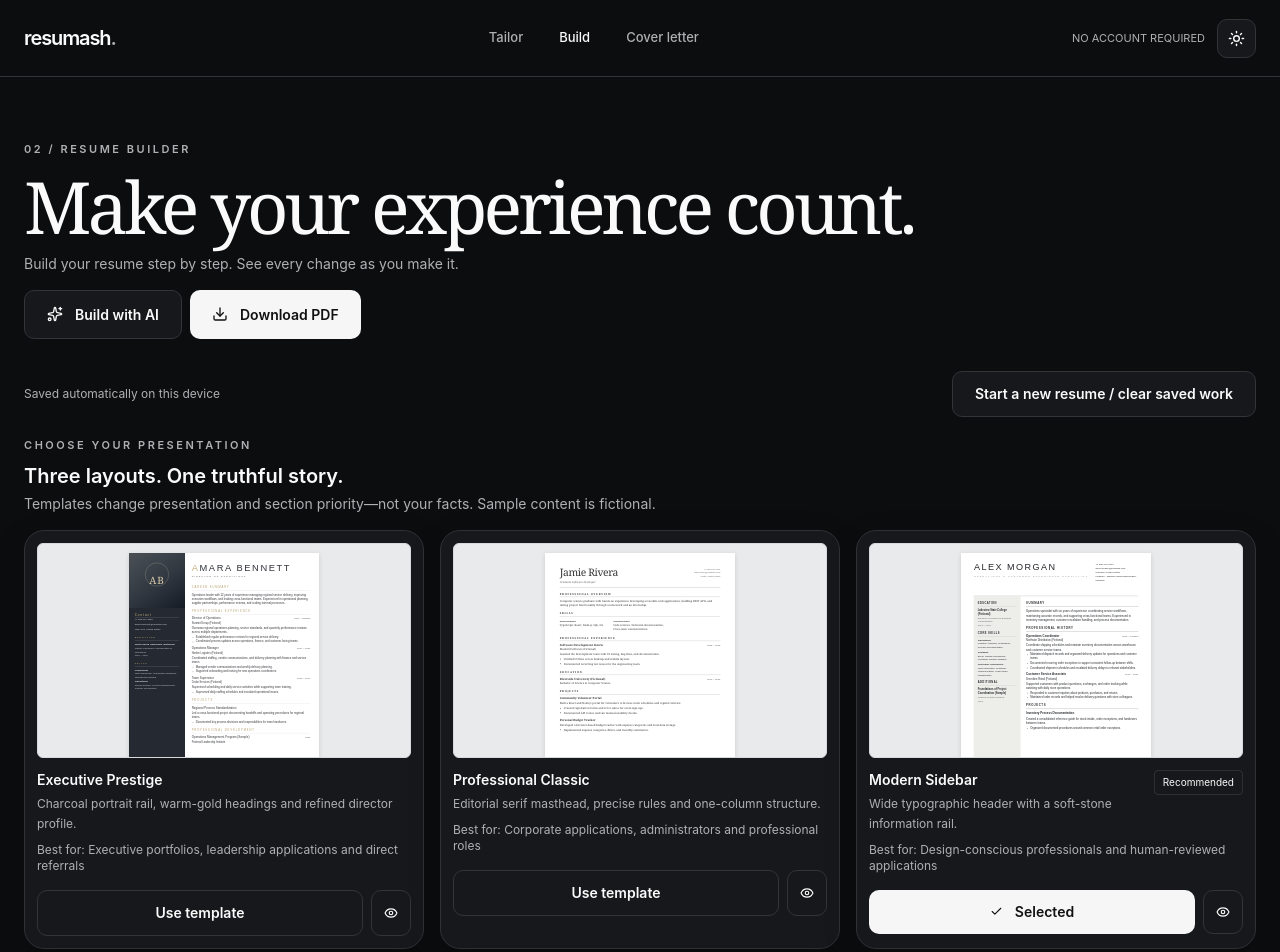
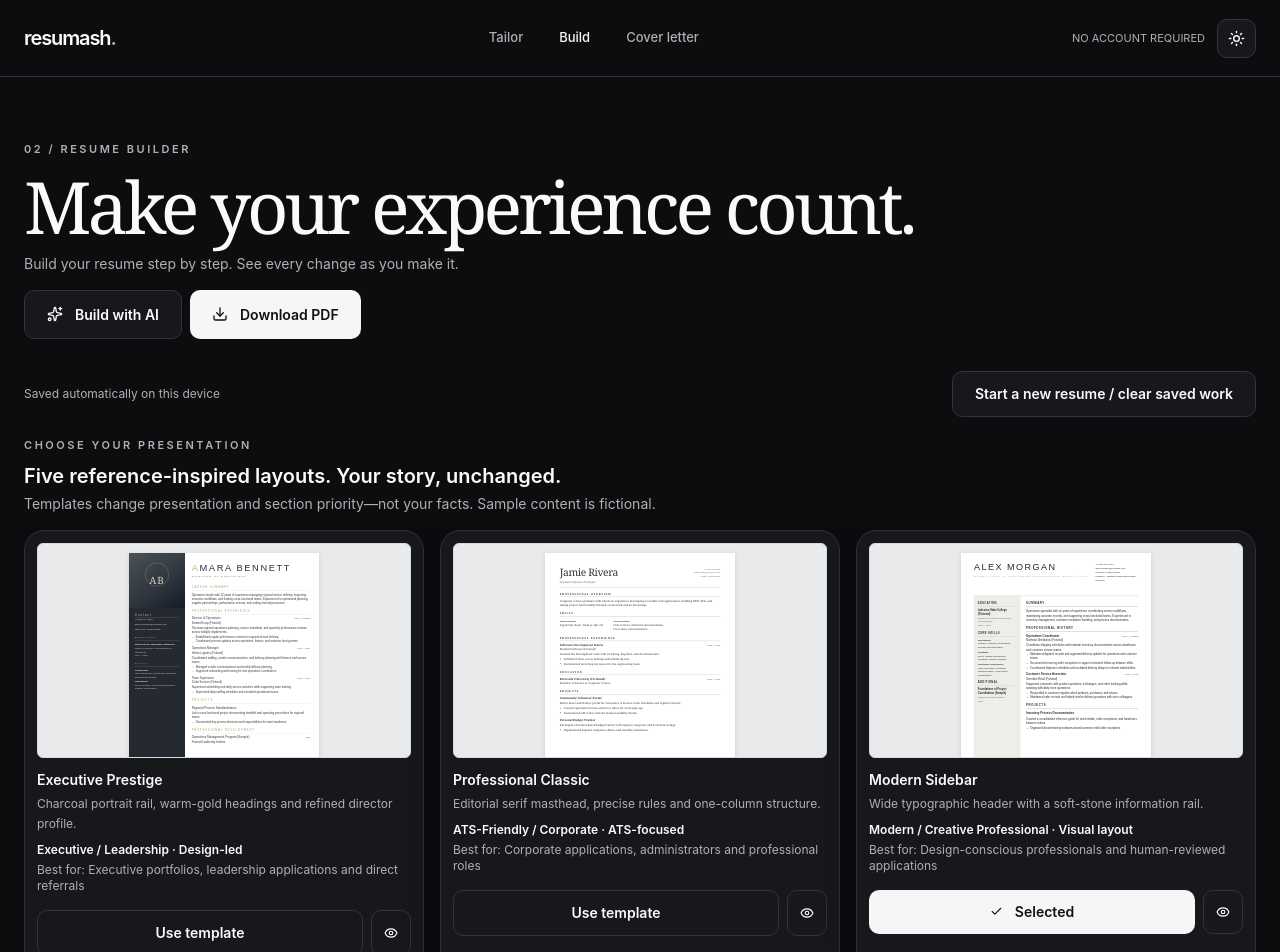
Before and after one commit to Rooqx/resumash, a React (Vite) app in the folder client/: page /build-resume in a window 1280 px wide. Shown: the top 952 px of the page. Built offline with nearby package versions, Linux system fonts and the light colour scheme; a web font is replaced by a local one.

Commit message:
feat(resume): show all five labeled reference designs in template gallery

```diff
--- a/client/src/features/resume-builder/components/TemplateGallery.tsx
+++ b/client/src/features/resume-builder/components/TemplateGallery.tsx
@@ -34,16 +34,16 @@ export default function TemplateGallery({ selected, onSelect }: Props) {
   // Do not infer leadership merely because a target vacancy contains 'manager'.
   const seniorRole = /(?:director|executive|head of|chief|vice president)/i.test(role)
   const recommended: ResumeTemplateId = seniorRole && knownExperience>=2
-    ? 'executive' : experienceCount===0&&earlyCareerEvidence>0 ? 'classic' : 'modern'
+    ? 'executive' : experienceCount===0&&earlyCareerEvidence>0 ? 'classic' : 'ats-essential'
   return <>
     <section className="mb-6">
       <div className="mb-4 flex flex-wrap items-end justify-between gap-3">
         <div><p className="rs-eyebrow" style={{color:'var(--rs-muted)'}}>Choose your presentation</p>
-          <h2 className="mt-2 text-xl font-semibold">Three layouts. One truthful story.</h2>
+          <h2 className="mt-2 text-xl font-semibold">Five reference-inspired layouts. Your story, unchanged.</h2>
           <p className="mt-1 text-sm" style={{color:'var(--rs-muted)'}}>Templates change presentation and section priority—not your facts. Sample content is fictional.</p>
         </div>
       </div>
-      <div className="grid gap-4 sm:grid-cols-3">
+      <div className="grid gap-4 sm:grid-cols-2 xl:grid-cols-3">
         {resumeTemplates.map(item=><article key={item.id} className="rs-card overflow-hidden p-3">
           <SampleThumbnail template={item.id}/>
           <div className="mt-3 flex items-start justify-between gap-2">
@@ -51,7 +51,7 @@ export default function TemplateGallery({ selected, onSelect }: Props) {
               <p className="mt-1 text-xs leading-5" style={{color:'var(--rs-muted)'}}>{item.description}</p></div>
             {item.id===recommended&&<span className="rounded border px-2 py-1 text-[10px]">Recommended</span>}
           </div>
-          <p className="mt-2 text-xs" style={{color:'var(--rs-muted)'}}>Best for: {item.bestFor}</p>
+          <p className="mt-2 text-xs font-semibold">{item.category} · {item.ats}</p><p className="mt-1 text-xs" style={{color:'var(--rs-muted)'}}>Best for: {item.bestFor}</p>
           <div className="mt-4 flex gap-2">
             <button type="button" className={`rs-button flex-1 !min-h-9 !px-2 text-xs ${selected===item.id?'rs-button-primary':'rs-button-outline'}`}
               onClick={()=>onSelect(item.id)}>{selected===item.id?<><Check size={13}/> Selected</>:'Use template'}</button>
```
